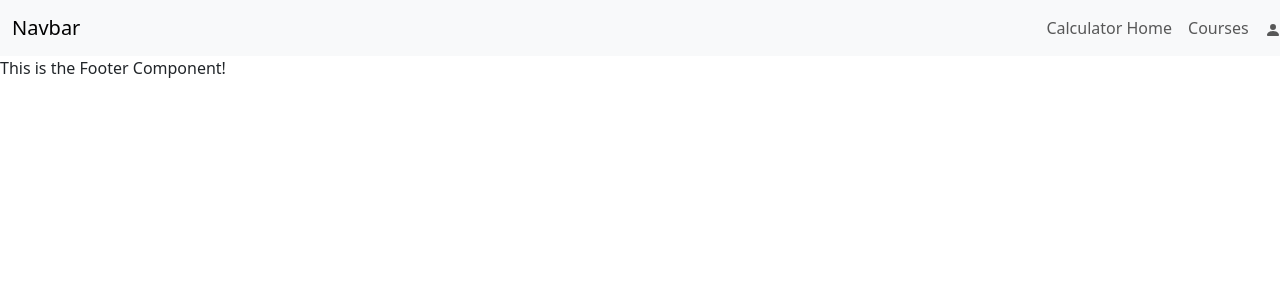
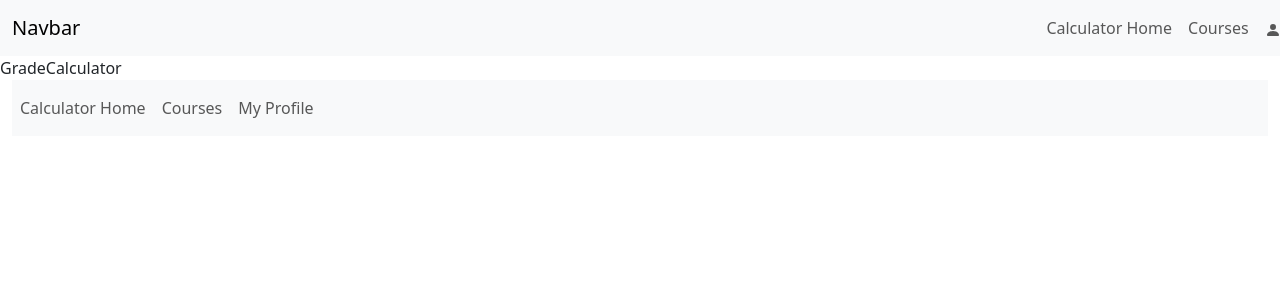
Before and after one commit to siyuan00010/CS230, an Angular app in the folder CS230_Group12/: page / in a window 1280 px wide. Shown: the top 300 px of the page. Built offline with nearby package versions, Linux system fonts and the light colour scheme.

Commit message:
Working on the footer component

```diff
--- a/CS230_Group12/src/app/Layouts/Home Page/Footer/footer.component.html
+++ b/CS230_Group12/src/app/Layouts/Home Page/Footer/footer.component.html
@@ -1 +1,29 @@
-This is the Footer Component!
+<div class="logo">
+    GradeCalculator
+</div>
+
+<div class="links container-fluid">
+    <nav class="navbar navbar-expand-lg navbar-light bg-light">
+        <div class="collapse navbar-collapse" id="navbarSupportedContent">
+            <ul class="navbar-nav me-auto mb-2 mb-lg-0">
+                <li class="nav-item">
+                    <a class="nav-link" href="#">Calculator Home</a>
+                </li>
+                <li class="nav-item">
+                    <a class="nav-link" href="#">Courses</a>
+                </li>
+                <li class="nav-item">
+                    <a class="nav-link" href="#">My Profile</a>
+                </li>
+            </ul>
+        </div>
+    </nav>
+</div>
+
+<div class="social-links container-fluid">
+
+</div>
+
+<div class="misc-links container-fluid">
+
+</div>
```
